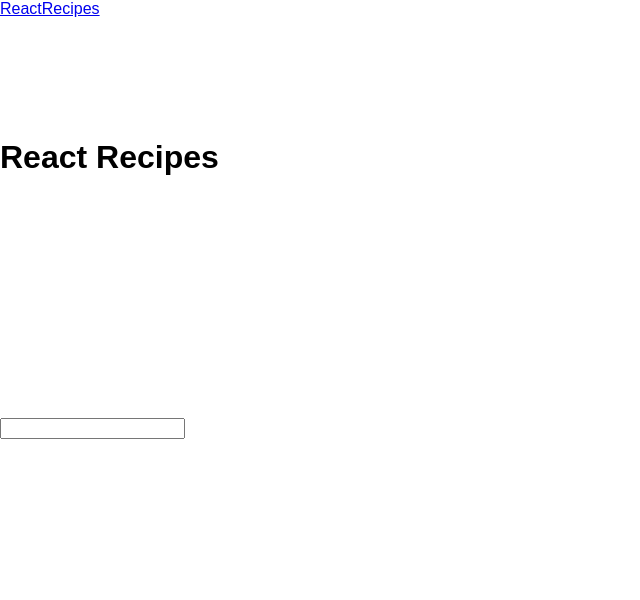
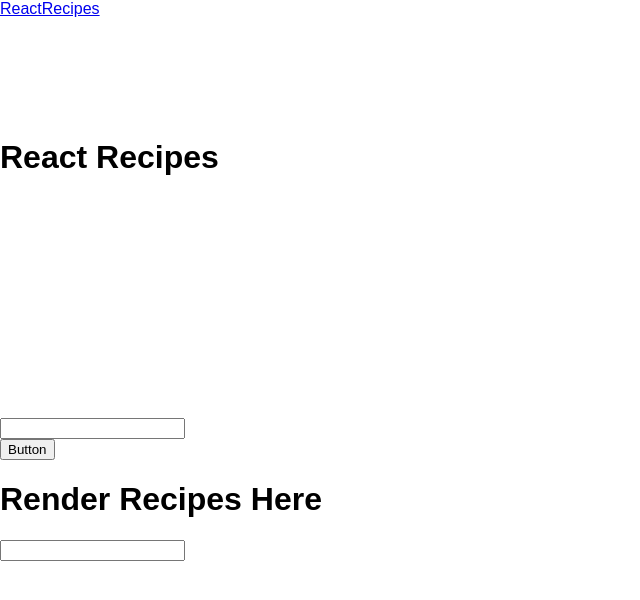
Before and after one commit to rumothy/create-react-express, a React (Create React App) app in the folder client/: page / in a window 1280 px wide. Shown: the top 600 px of the page, without its empty margins (0-640 px from the left). Built offline with nearby package versions, Linux system fonts and the light colour scheme.

Commit message:
Create app structure

```diff
--- a/client/src/App.js
+++ b/client/src/App.js
@@ -2,6 +2,8 @@
 import Jumbotron from "./components/Jumbotron";
 import Nav from "./components/Nav";
 import Input from "./components/Input";
+import Button from "./components/Button";
+import { Container, Row, Col } from "./components/Grid";
 
 class App extends Component {
   state = {};
@@ -11,6 +13,29 @@
       <div>
         <Nav />
         <Jumbotron />
+        <Container>
+          <Row>
+            <Col>
+              <form>
+                <Container>
+                  <Row>
+                    <Col>
+                      <Input />
+                    </Col>
+                    <Col>
+                      <Button>Search</Button>
+                    </Col>
+                  </Row>
+                </Container>
+              </form>
+            </Col>
+          </Row>
+          <Row>
+            <Col>
+              <h1>Render Recipes Here</h1>
+            </Col>
+          </Row>
+        </Container>
         <Input />
       </div>
     );
```
